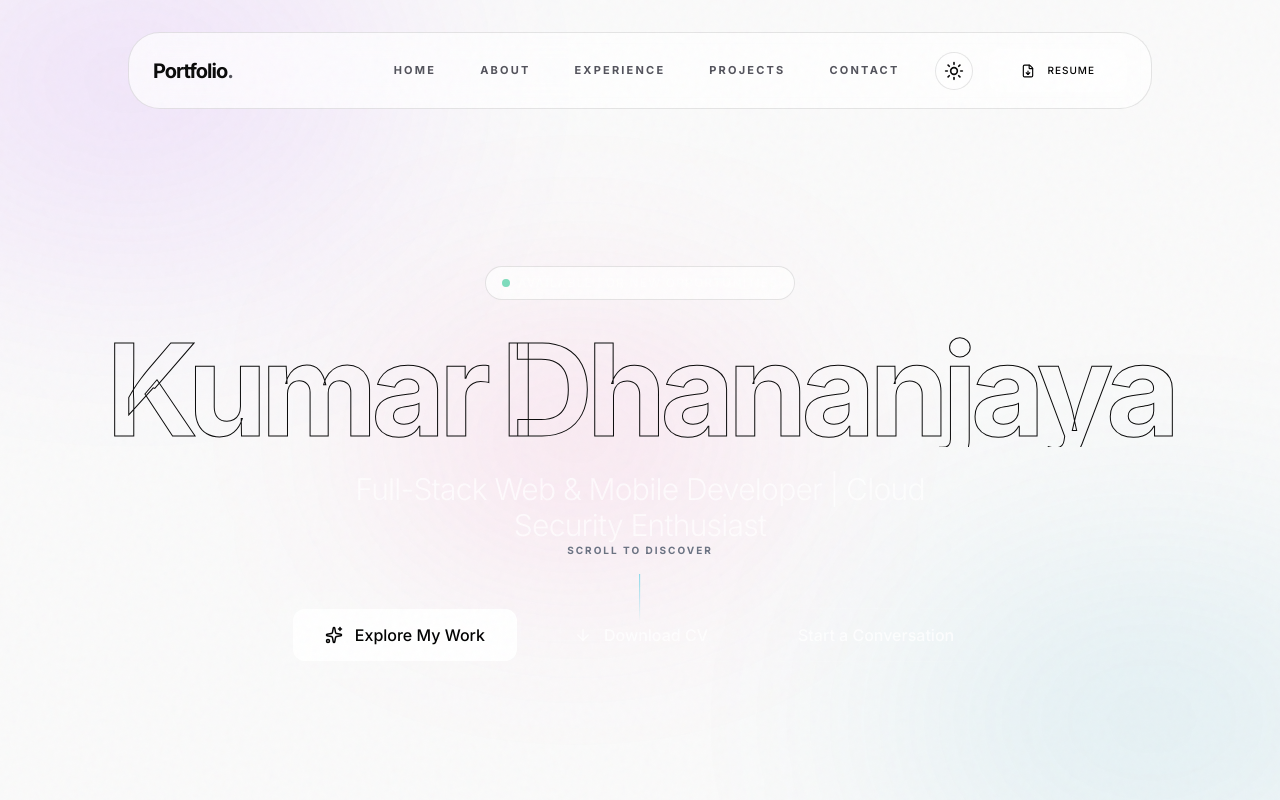
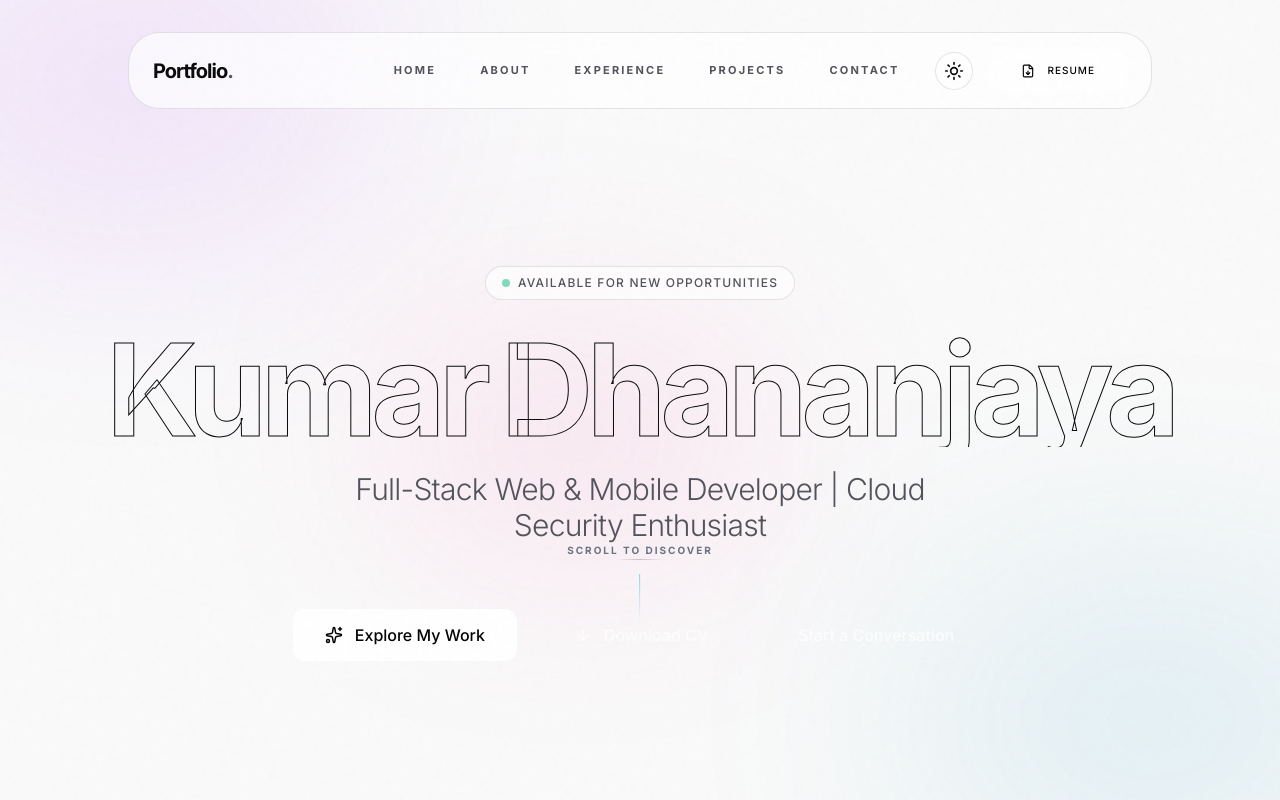
Before and after one commit to KumarDhananjaya/portfolio-new, a Next.js app: page / in a window 1280 px wide. Shown: the top 800 px of the page. Built offline with nearby package versions, Linux system fonts and the light colour scheme.

Commit message:
style: update Hero section with theme-aware text and badge colors

```diff
--- a/components/sections/Hero.tsx
+++ b/components/sections/Hero.tsx
@@ -36,10 +36,10 @@ export const Hero: React.FC = () => {
                     initial={{ opacity: 0, y: 10 }}
                     animate={{ opacity: 1, y: 0 }}
                     transition={{ duration: 0.8 }}
-                    className="flex items-center gap-2 px-4 py-2 rounded-full glass border-white/5 mb-8"
+                    className="flex items-center gap-2 px-4 py-2 rounded-full glass border-foreground/5 mb-8"
                 >
                     <div className="w-2 h-2 rounded-full bg-emerald-500 animate-pulse" />
-                    <span className="text-xs font-medium tracking-widest uppercase text-white/50">Available for new opportunities</span>
+                    <span className="text-xs font-medium tracking-widest uppercase text-muted">Available for new opportunities</span>
                 </motion.div>
 
                 {/* Main Heading with Staggered Characters */}
@@ -51,7 +51,7 @@ export const Hero: React.FC = () => {
                         className="text-6xl md:text-8xl lg:text-9xl font-bold tracking-tighter text-center leading-[0.9]"
                     >
                         {PERSONAL_INFO.name.split(' ').map((word, i) => (
-                            <span key={i} className="inline-block mr-4 last:mr-0 outline-text hover:text-white transition-all duration-700">
+                            <span key={i} className="inline-block mr-4 last:mr-0 outline-text hover:text-foreground transition-all duration-700">
                                 {word}
                             </span>
                         ))}
@@ -65,10 +65,10 @@ export const Hero: React.FC = () => {
                     transition={{ duration: 1, delay: 0.5 }}
                     className="flex flex-col items-center gap-4 mb-12"
                 >
-                    <p className="text-2xl md:text-3xl font-light text-white/70 tracking-tight text-center max-w-2xl">
+                    <p className="text-2xl md:text-3xl font-light text-muted tracking-tight text-center max-w-2xl">
                         {PERSONAL_INFO.subtitle}
                     </p>
-                    <div className="h-px w-12 bg-gradient-to-r from-transparent via-white/20 to-transparent" />
+                    <div className="h-px w-12 bg-gradient-to-r from-transparent via-foreground/20 to-transparent" />
                 </motion.div>
 
                 {/* CTA Group */}
```
